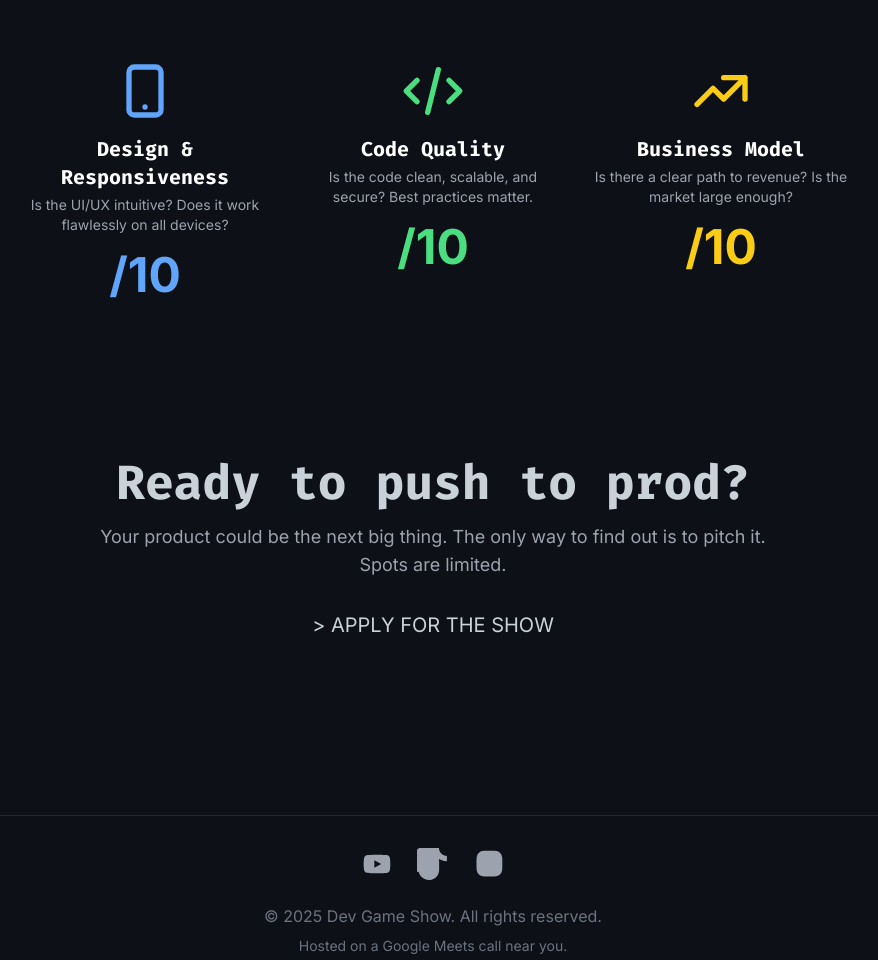
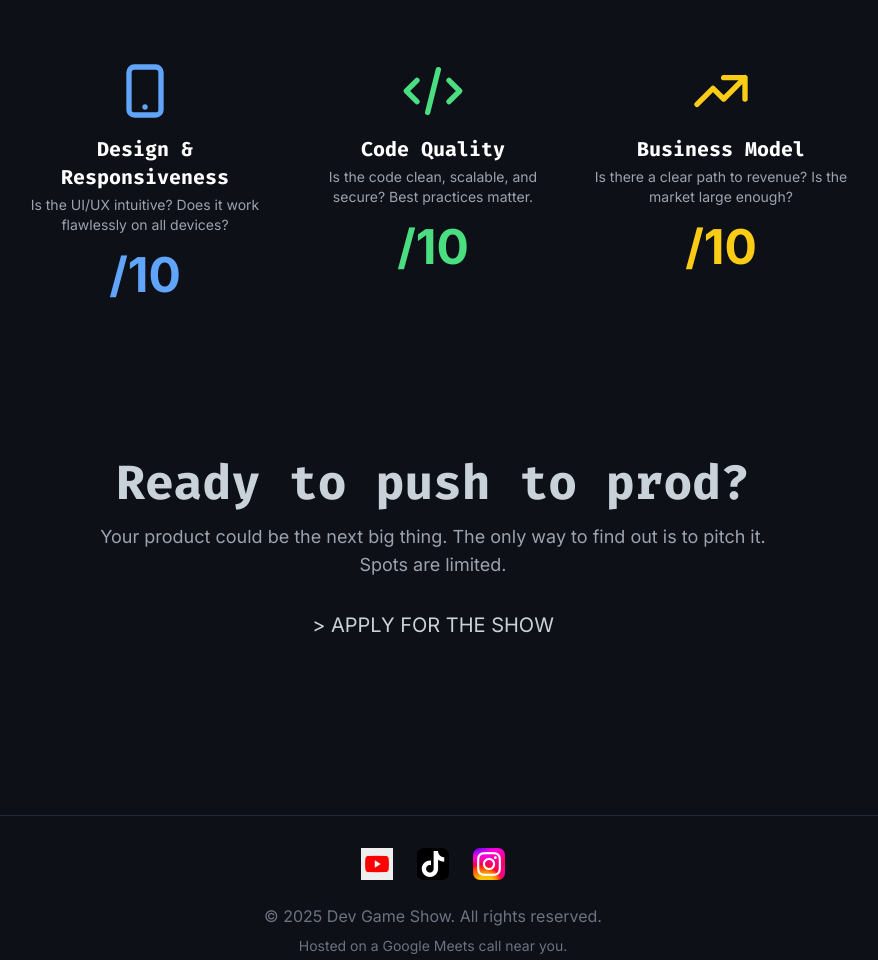
Before and after one commit to chimwopara/devgameshow, a plain HTML site: page index.html in a window 1280 px wide. Shown: the part 1837-2797 px from the top of the page, without its empty margins (207-1085 px from the left). Drawn offline with nearby package versions, Linux system fonts and the light colour scheme.

Commit message:
Replace SVG social icons with PNG images
Updated the footer in index.html to use PNG images for YouTube, TikTok, and Instagram social links instead of inline SVGs. Added instagram.png, tiktok.png, and youtube.png assets. Also updated oba.png and changed the logo reference to a local file.

```diff
--- a/index.html
+++ b/index.html
@@ -120,15 +120,9 @@
     <header class="sticky top-0 z-50 glass-effect">
         <nav class="container mx-auto px-6 py-4 flex justify-between items-center">
             <a href="#" class="flex items-center space-x-3">
-                <img src="https://placehold.co/120x40/0D1117/FFFFFF?text=logo.png" alt="Dev Game Show Logo" class="h-10" onerror="this.onerror=null;this.src='https://placehold.co/120x40/0D1117/FFFFFF?text=Logo';">
+                <img src="logo.png" alt="Dev Game Show Logo" class="h-10" onerror="this.onerror=null;this.src='https://placehold.co/120x40/0D1117/FFFFFF?text=Logo';">
                 <span class="font-fira text-xl font-bold text-white hidden sm:block">DevGameShow</span>
             </a>
-            <div class="hidden md:flex items-center space-x-8">
-                <a href="#how-it-works" class="text-gray-300 hover:text-blue-400 transition-colors">How it Works</a>
-                <a href="#judges" class="text-gray-300 hover:text-blue-400 transition-colors">Judges</a>
-                <a href="#scoring" class="text-gray-300 hover:text-blue-400 transition-colors">Scoring</a>
-            </div>
-            <a href="https://forms.gle/n94CWtnHNExWHsMv9" target="_blank" class="btn-secondary">Pitch Now</a>
         </nav>
     </header>
 
@@ -318,14 +312,14 @@
     <footer class="border-t border-gray-800 mt-20">
         <div class="container mx-auto px-6 py-8 text-center text-gray-500">
             <div class="flex justify-center space-x-6 mb-6">
-                <a href="https://www.youtube.com/@Devgameshow" target="_blank" class="text-gray-400 hover:text-white transition-colors">
-                    <svg class="w-8 h-8" fill="currentColor" viewBox="0 0 24 24" aria-hidden="true"><path fill-rule="evenodd" d="M19.812 5.418c.861.23 1.538.907 1.768 1.768C21.998 8.78 22 12 22 12s0 3.22-.42 4.814a2.506 2.506 0 0 1-1.768 1.768c-1.594.42-7.812.42-7.812.42s-6.218 0-7.812-.42a2.506 2.506 0 0 1-1.768-1.768C2 15.22 2 12 2 12s0-3.22.42-4.814a2.506 2.506 0 0 1 1.768-1.768C5.782 5 12 5 12 5s6.218 0 7.812.418ZM15.197 12 10 14.885V9.115L15.197 12Z" clip-rule="evenodd" /></svg>
+                <a href="https://www.youtube.com/@Devgameshow" target="_blank" class="text-gray-400 hover:opacity-80 transition-opacity">
+                    <img src="youtube.png" alt="YouTube" class="w-8 h-8">
                 </a>
-                <a href="https://www.tiktok.com/@Devgameshow" target="_blank" class="text-gray-400 hover:text-white transition-colors">
-                    <svg class="w-8 h-8" fill="currentColor" viewBox="0 0 24 24" aria-hidden="true"><path d="M12.525.02c1.31-.02 2.61-.01 3.91-.02.08 1.53.63 3.09 1.75 4.17 1.12 1.11 2.7 1.62 4.24 1.79v4.03c-1.44-.05-2.89-.35-4.2-.97-.57-.26-1.1-.59-1.62-.93-.01 2.92.01 5.84-.02 8.75-.08 1.4-.54 2.79-1.35 3.94-1.31 1.92-3.58 3.17-5.91 3.21-2.43.05-4.86-.95-6.43-2.8-1.58-1.87-2.06-4.38-1.52-6.69.27-1.15.79-2.26 1.48-3.25.78-1.1 1.76-2.04 2.89-2.71.02 1.43-.01 2.86-.01 4.29.01 1.49-.58 2.95-1.65 3.9-1.02.93-2.4 1.28-3.73 1.16-.35-.03-.7-.14-1.02-.3-.52-.27-.9-.66-1.2-1.13-.25-.37-.44-.78-.56-1.22-.12-.42-.18-.86-.18-1.29.01-1.86.01-3.71.01-5.57 0-.5.03-.99.08-1.48.09-.91.32-1.8.68-2.65.4-.95.93-1.82 1.59-2.6.33-.4.7-.76 1.1-1.07.79-.6 1.7-1.02 2.68-1.28.41-.11.83-.19 1.25-.24 2.18-.25 4.36-.11 6.54.02Z"/></svg>
+                <a href="https://www.tiktok.com/@Devgameshow" target="_blank" class="text-gray-400 hover:opacity-80 transition-opacity">
+                    <img src="tiktok.png" alt="TikTok" class="w-8 h-8">
                 </a>
-                <a href="https://www.instagram.com/Devgameshow" target="_blank" class="text-gray-400 hover:text-white transition-colors">
-                    <svg class="w-8 h-8" fill="currentColor" viewBox="0 0 24 24" aria-hidden="true"><path fill-rule="evenodd" d="M12.315 2c2.43 0 2.784.013 3.808.06 1.064.049 1.791.218 2.427.465a4.902 4.902 0 0 1 1.772 1.153 4.902 4.902 0 0 1 1.153 1.772c.247.636.416 1.363.465 2.427.048 1.024.06 1.378.06 3.808s-.012 2.784-.06 3.808c-.049 1.064-.218 1.791-.465 2.427a4.902 4.902 0 0 1-1.153 1.772 4.902 4.902 0 0 1-1.772 1.153c-.636.247-1.363.416-2.427.465-1.024.048-1.378.06-3.808.06s-2.784-.012-3.808-.06c-1.064-.049-1.791-.218-2.427-.465a4.902 4.902 0 0 1-1.772-1.153 4.902 4.902 0 0 1-1.153-1.772c-.247-.636-.416-1.363-.465-2.427-.048-1.024-.06-1.378-.06-3.808s.012-2.784.06-3.808c.049-1.064.218-1.791.465-2.427a4.902 4.902 0 0 1 1.153-1.772A4.902 4.902 0 0 1 6.08 2.525c.636-.247 1.363-.416 2.427-.465C9.53 2.013 9.884 2 12.315 2Z" clip-rule="evenodd" /><path d="M16.95 6.528a1.5 1.5 0 1 1-3.001.002A1.5 1.5 0 0 1 16.95 6.528ZM12 9a3 3 0 1 0 0 6 3 3 0 0 0 0-6Z" /><path d="M12 7.5a4.5 4.5 0 1 0 0 9 4.5 4.5 0 0 0 0-9Z" /></svg>
+                <a href="https://www.instagram.com/Devgameshow" target="_blank" class="text-gray-400 hover:opacity-80 transition-opacity">
+                    <img src="instagram.png" alt="Instagram" class="w-8 h-8">
                 </a>
             </div>
             <p>&copy; <span id="year"></span> Dev Game Show. All rights reserved.</p>
```
Also changed, not shown: instagram.png (added), oba.png, tiktok.png (added), youtube.png (added).
